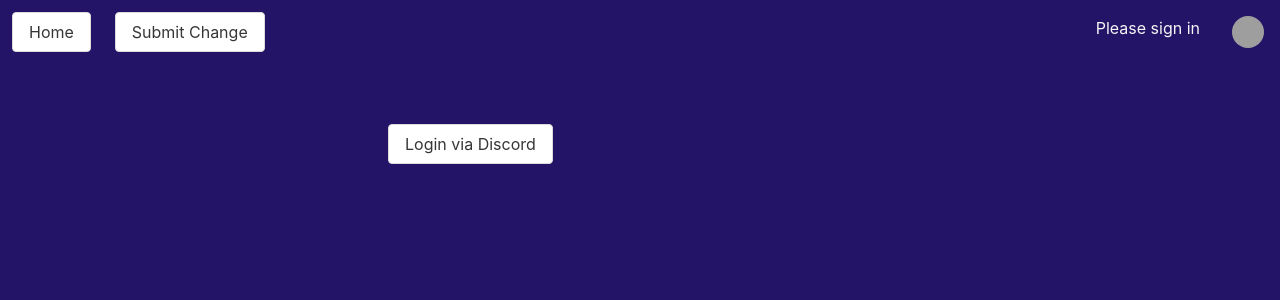
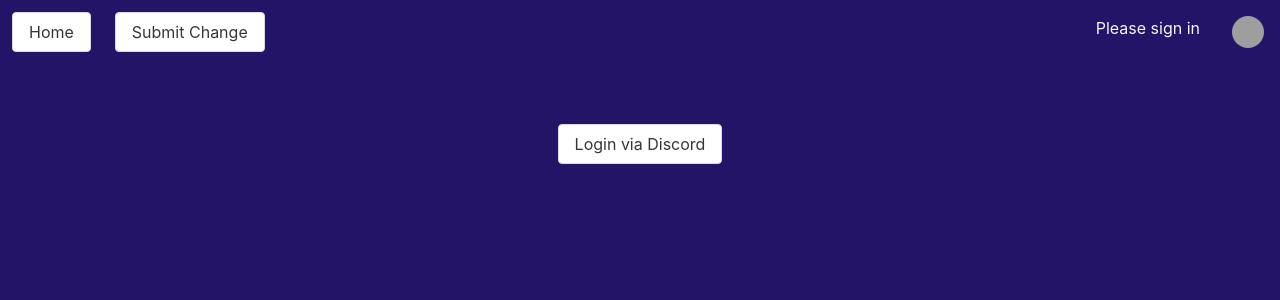
Before and after one commit to Catalyst-Auditing/Catalyst-Parameters-Dashboard, a Vue app: page /profile in a window 1280 px wide. Shown: the top 300 px of the page. Built offline with nearby package versions, Linux system fonts and the light colour scheme; grey boxes are pictures that could not be loaded.

Commit message:
Centered Discord button

```diff
--- a/src/components/Auth.vue
+++ b/src/components/Auth.vue
@@ -16,7 +16,7 @@
 <template>
   <div class="container p-6">
   <form class="column is-half is-offset-one-quarter" @submit.prevent="signInWithDiscord()">
-    <div class="col-6 form-widget">
+    <div class="col-6 form-widget has-text-centered">
       <div>
         <input
           type="submit"
```
